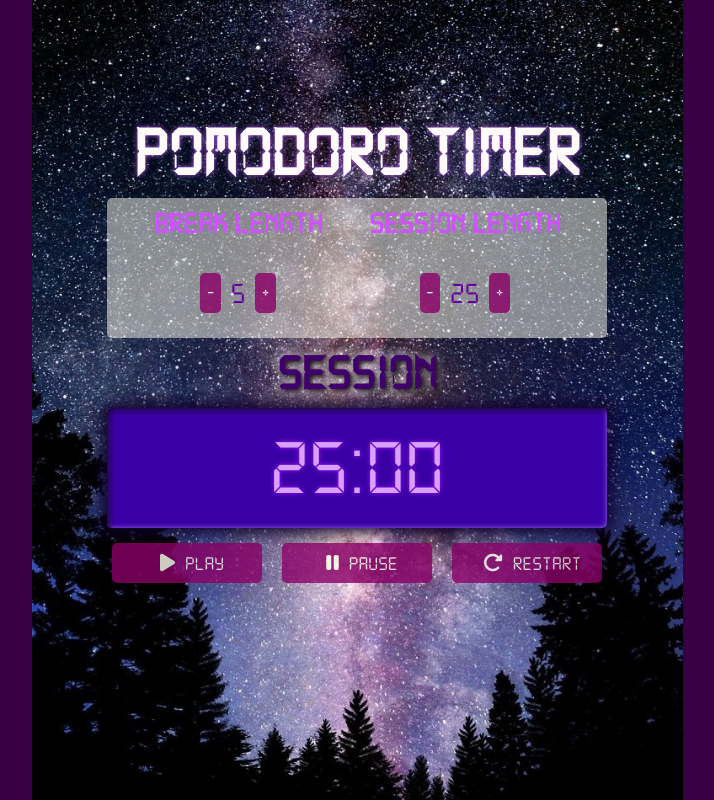
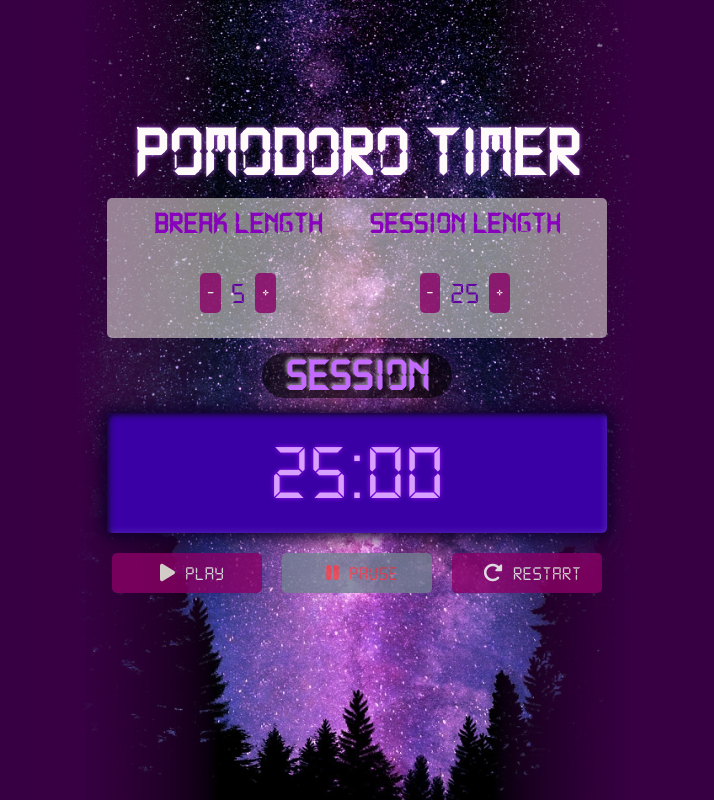
Before and after one commit to biomath-421/pomodoro-app, a React app: page / in a window 1280 px wide. Shown: the whole page, without its empty margins (283-997 px from the left). Built offline with nearby package versions, Linux system fonts and the light colour scheme.

Commit message:
commit 16/09 12:30

```diff
--- a/src/components/root.js
+++ b/src/components/root.js
@@ -94,8 +94,8 @@ class Index extends React.Component {
     }
     onPlayStopTimer(isPlay) {
         this.setState({
-            isPlay: isPlay
-        })
+            isPlay: isPlay,
+        });
 
     }
 
--- a/src/components/timer.js
+++ b/src/components/timer.js
@@ -6,10 +6,13 @@ class Timer extends React.Component {
 
         this.state = {
             isSession: true,
-            isPlay: true,
+            isPlay: false,
+            isPause:true,
             timerSecond: 0,
             intervalId: 0,
         };
+        this.url="http://soundbible.com/grab.php?id=2176&type=mp3";
+        this.audio=new Audio(this.url);
         this.playTimer = this.playTimer.bind
             (this);
         this.decreaseTimer = this.decreaseTimer.bind
@@ -19,19 +22,29 @@ class Timer extends React.Component {
         this.restartTimer = this.restartTimer.bind
             (this);
     }
-
+    playSound(){
+        this.setState({
+            play:true,
+        })
+        this.audio.play();
+    }
     playTimer() {
         let intervalId = setInterval(this.decreaseTimer, 1000);
         this.props.onPlayStopTimer(true);
         this.setState({
-            intervalId: intervalId
+            intervalId: intervalId,
+            isPlay:true,
+            isPause:false
         })
+
+
     }
 
     decreaseTimer() {
         switch (this.state.timerSecond) {
             case 0:
                 if (this.props.timerMinute === 0) {
+                    this.playSound();
                     if (this.state.isSession) {
                         this.setState({
                             timerSecond: 0,
@@ -40,6 +53,7 @@ class Timer extends React.Component {
                         this.props.toggleInterval(this.state.isSession);
                     } else {
 
+                        this.playSound()
                         this.setState({
                             isSession: true
                         });
@@ -67,6 +81,10 @@ class Timer extends React.Component {
     stopTimer() {
         clearInterval(this.state.intervalId);
         this.props.onPlayStopTimer(false);
+        this.setState({
+            isPlay:false,
+            isPause:true
+        });
     }
 
     restartTimer() {
@@ -94,9 +112,9 @@ class Timer extends React.Component {
                             this.state.timerSecond : this.state.timerSecond}</span>
                 </section>
                 <section>
-                    <button className="timerControl" onClick={this.playTimer}><i className="fas fa-play"></i>play</button>
-                    <button className="timerControl" onClick={this.stopTimer}><i className="fas fa-pause"></i>pause</button>
-                    <button className="timerControl" onClick={this.restartTimer}><i className="fas fa-redo-alt"></i>restart</button>
+                    <button className="timerControl" disabled={this.state.isPlay === true ? "disabled" : ""} onClick={() => this.playTimer()}><i className="fas fa-play"></i>play</button>
+                    <button className="timerControl" disabled={this.state.isPlay === false ? "disabled" : ""} onClick={() => this.stopTimer()}><i className="fas fa-pause"></i>pause</button>
+                    <button className="timerControl" onClick={() => this.restartTimer()}><i className="fas fa-redo-alt"></i>restart</button>
                 </section>
             </section>
         )
--- a/src/index.css
+++ b/src/index.css
@@ -7,15 +7,17 @@ body {
     flex-direction: column;
     justify-content: center;
     width: auto;
-    background-image: url("../src/img/ciel.jpg");
+    background-image: url("../src/img/ciel-3.jpg");
     background-size: contain;
     background-attachment: fixed;
     background-repeat: no-repeat;
     background-position: center;
 }
-main{
+
+main {
     padding-top: 5%;
 }
+
 main button {
     height: 40px;
     width: auto;
@@ -52,16 +54,9 @@ button:active {
     padding-bottom: 20px;
     border-radius: 5px;
     text-shadow: 0px 0px 5px rgb(161, 21, 255);
-    -webkit-box-shadow: inset 3px 3px 5px rgb(21, 0, 61),
-    inset 0px 0px 5px 0px rgb(168, 121, 255),
-                0px 0px 10px rgb(15, 0, 43);
-    -moz-box-shadow: inset 3px 3px 5px rgb(21, 0, 61),
-    inset 0px 0px 5px 0px rgb(168, 121, 255),
-                0px 0px 10px rgb(15, 0, 43);
-    box-shadow: inset 3px 3px 5px rgb(21, 0, 61),
-    inset 0px 0px 5px 0px rgb(168, 121, 255),
-                0px 0px 15px 5px rgb(15, 0, 43);
-
+    -webkit-box-shadow: inset 3px 3px 5px rgb(21, 0, 61), inset 0px 0px 7px 0px rgb(168, 121, 255), 0px 0px 10px rgb(15, 0, 43);
+    -moz-box-shadow: inset 3px 3px 5px rgb(21, 0, 61), inset 0px 0px 7px 0px rgb(168, 121, 255), 0px 0px 10px rgb(15, 0, 43);
+    box-shadow: inset 3px 3px 5px rgb(21, 0, 61), inset 0px 0px 7px 0px rgba(168, 121, 255,0.4), 0px 0px 15px 5px rgb(15, 0, 43);
 }
 
 .first {
@@ -71,7 +66,7 @@ button:active {
 .timerControl {
     width: auto;
     min-width: 150px;
-    margin-top: 15px;
+    margin-top: 20px;
 }
 
 .breakControl {
@@ -128,26 +123,31 @@ h1 {
 
 h4 {
     font-size: 30px;
-    color: rgb(206, 83, 255);
+    color: rgb(136, 1, 189);
     margin-top: 10px;
     margin-bottom: 10px;
+
 }
 
 .Session {
+    border-radius: 10vh;
+    background-color: rgba(0, 0, 0, 0.6);
     z-index: 1;
-    width: 100%;
+    width: 15%;
+    margin-bottom: 15px;
+    margin-top: 15px;
+    margin-left: 42.5%;
+    margin-right: 42.5%;
     text-align: center;
-    font-size: 50px;
-    color: rgb(64, 0, 107);
-    text-shadow: 2px 2px 5px rgb(0, 0, 0),
-    0px 0px 10px rgb(255, 255, 255);
+    font-size: 100%;
+    color: rgb(196, 107, 255);
+    text-shadow: 2px 2px 3px rgba(0, 0, 0, 0.2), -2px -2px 3px rgba(255, 255, 255, 0.4);
 }
 
 i {
     margin: 0 10px;
 }
 
-
 @font-face {
     font-family: "digital";
     src: url("./ds_digital/DS-DIGI.TTF");
```
Also changed, not shown: src/img/ciel-2.jpg (added), src/img/ciel-3.jpg (added).
